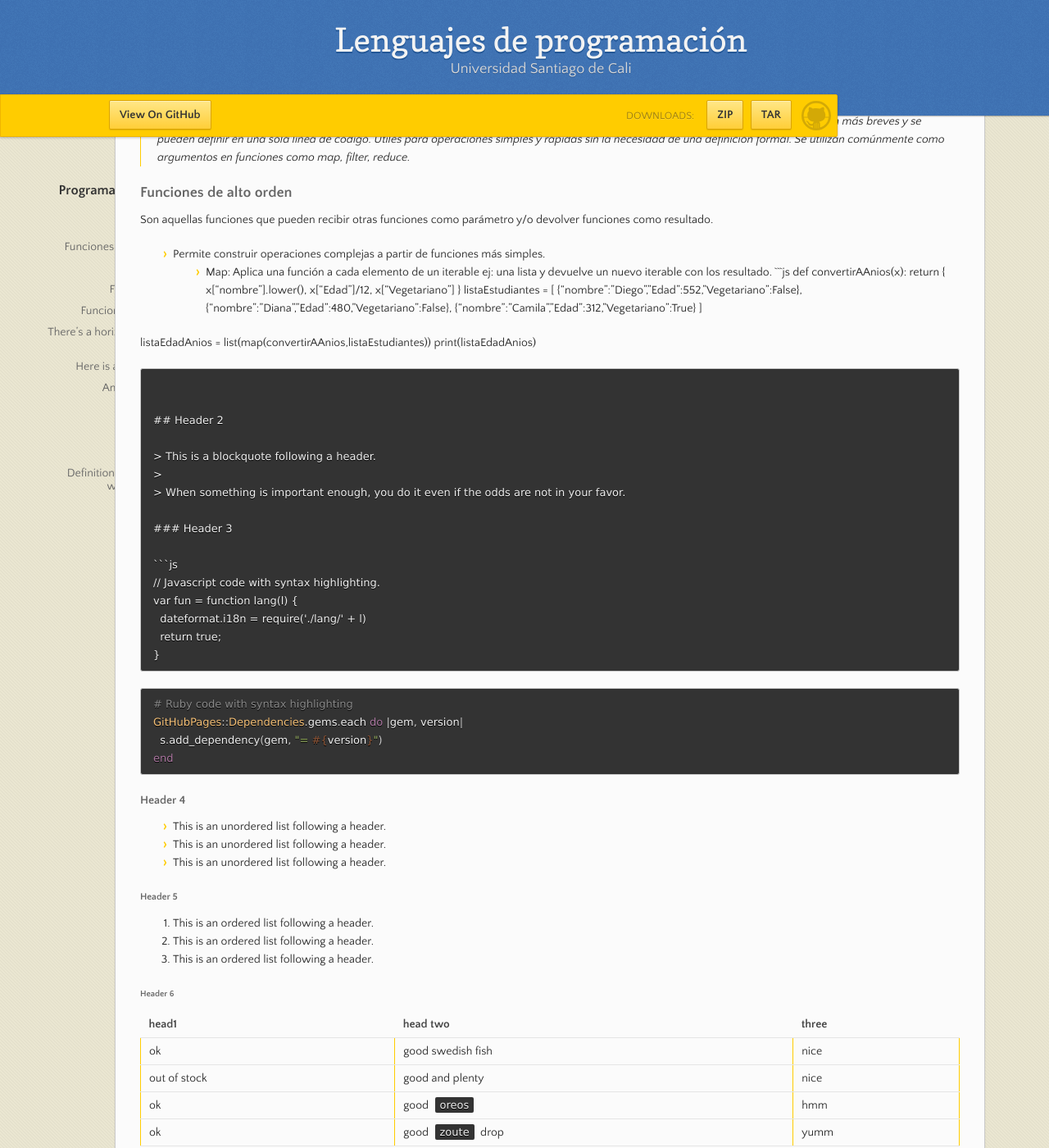
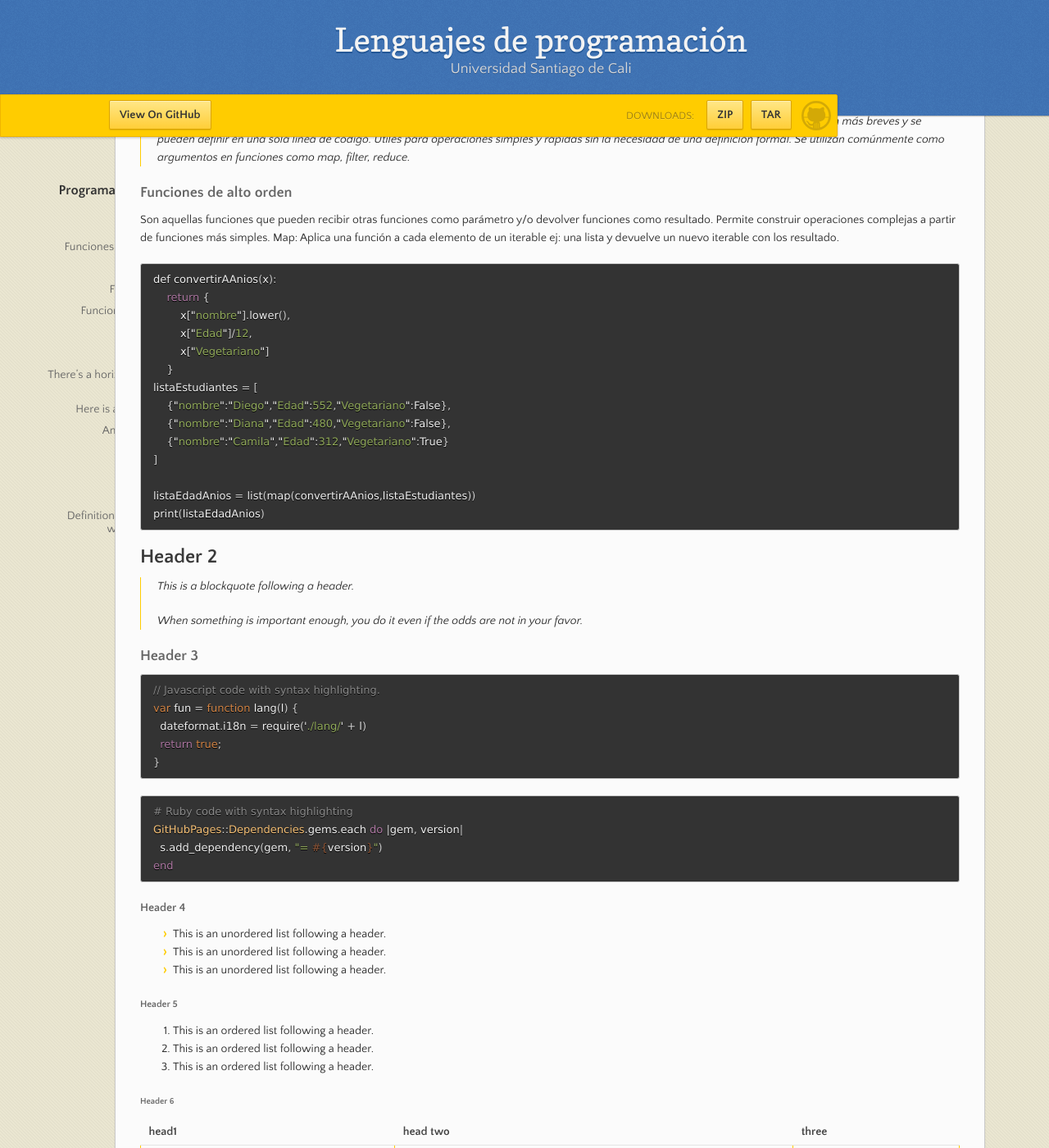
Before and after one commit to JDaviddE/JDaviddE.github.io, a Jekyll site: the page built from index.md, in a window 1280 px wide and 1400 px high, scrolled down 1003 px. Shown: the whole window at 82% size. Built offline with Jekyll 4.4.1, drawn with Linux system fonts in a browser that asks for light colours; part of the change alters nothing that is shown.

````diff
--- a/index.md
+++ b/index.md
@@ -43,8 +43,8 @@ Se utilizan comúnmente como argumentos en funciones como map, filter, reduce.
 
 ### Funciones de alto orden
 Son aquellas funciones que pueden recibir otras funciones como parámetro y/o devolver funciones como resultado.
-*  Permite construir operaciones complejas a partir de funciones más simples.
-1. Map: Aplica una función a cada elemento de un iterable ej: una lista y devuelve un nuevo iterable con los resultado.
+Permite construir operaciones complejas a partir de funciones más simples.
+Map: Aplica una función a cada elemento de un iterable ej: una lista y devuelve un nuevo iterable con los resultado.
 ```js
 def convertirAAnios(x):
     return {
````
